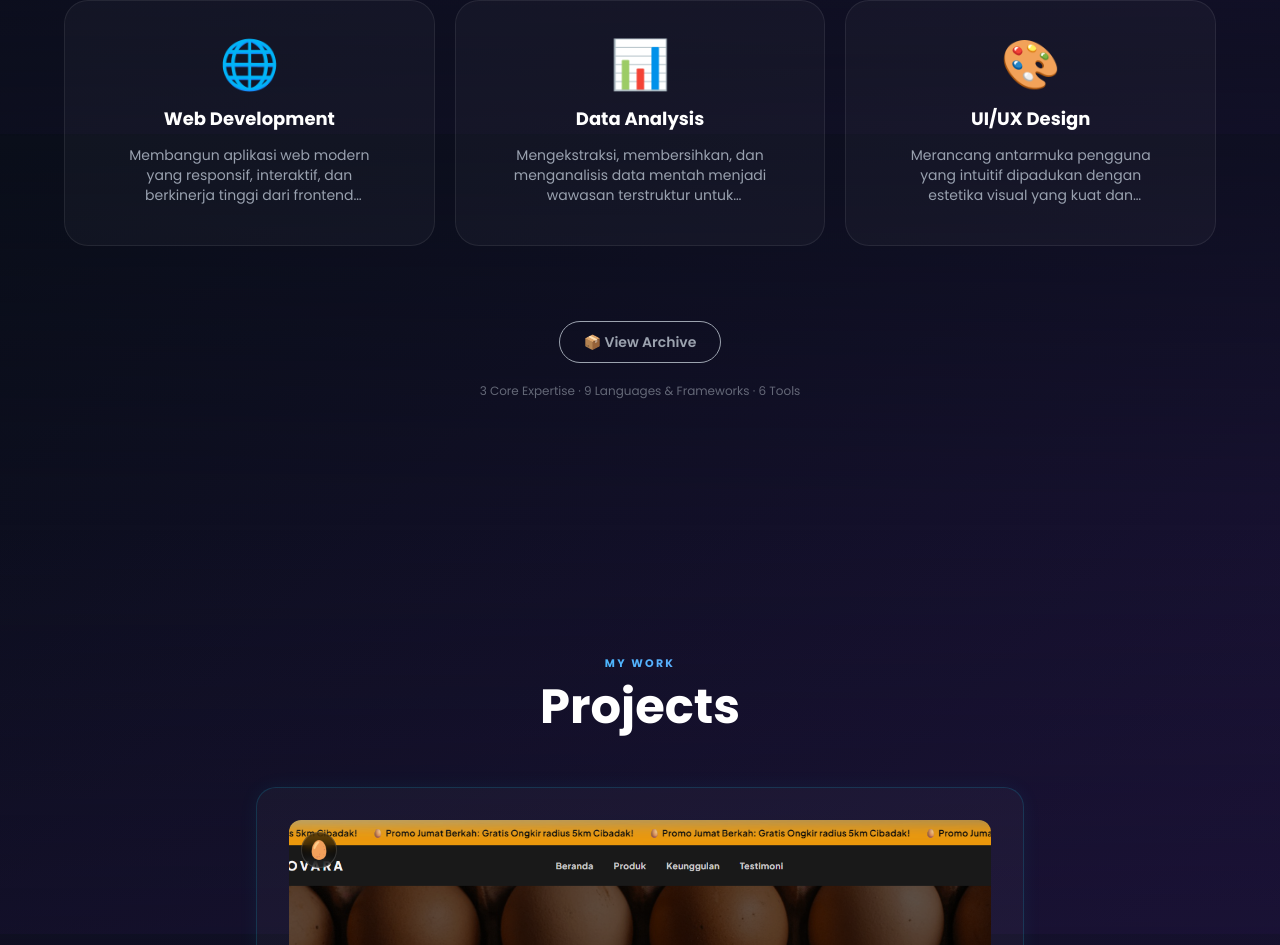
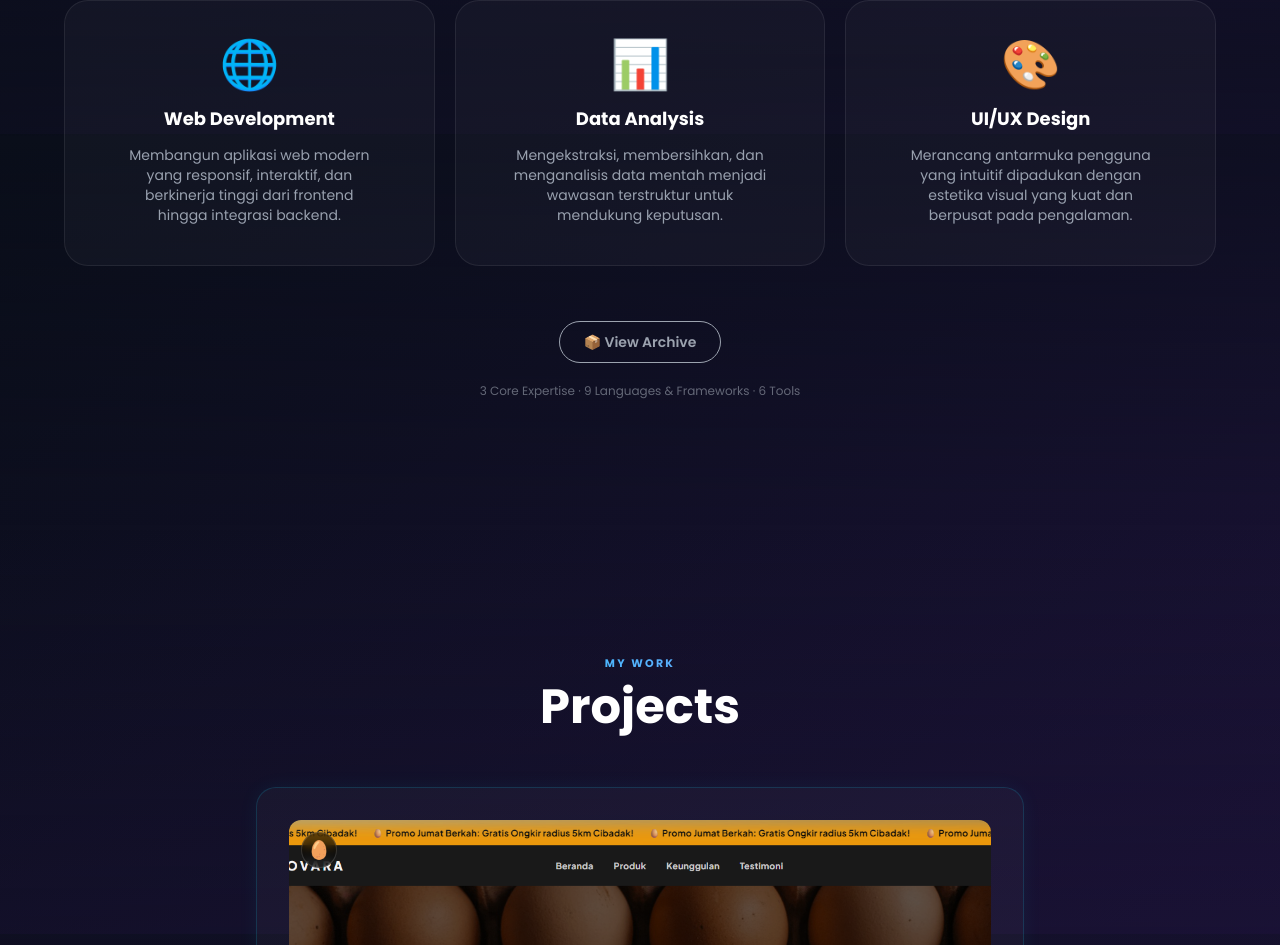
Before and after one commit to dmakapeli-prog/doni-portfolio, a Next.js app: page / in a window 1280 px wide. Shown: the part 3066-4011 px from the top of the page. Built offline with nearby package versions, Linux system fonts and the light colour scheme.

Commit message:
Fix text truncation on Core skills

```diff
--- a/app/page.js
+++ b/app/page.js
@@ -840,7 +840,7 @@
                   <div key={i} className="skill-card-lg p-8 sm:p-10 flex flex-col items-center text-center cursor-default">
                     <span className="text-4xl sm:text-5xl mb-4">{s.icon}</span>
                     <h4 className="text-white font-bold text-base sm:text-lg">{s.title}</h4>
-                    {s.desc && <p className="text-sm text-gray-400 text-center mt-3 px-4 line-clamp-3">{s.desc}</p>}
+                    {s.desc && <p className="text-sm text-gray-400 text-center mt-3 px-4">{s.desc}</p>}
                   </div>
                 ))}
               </div>
```
